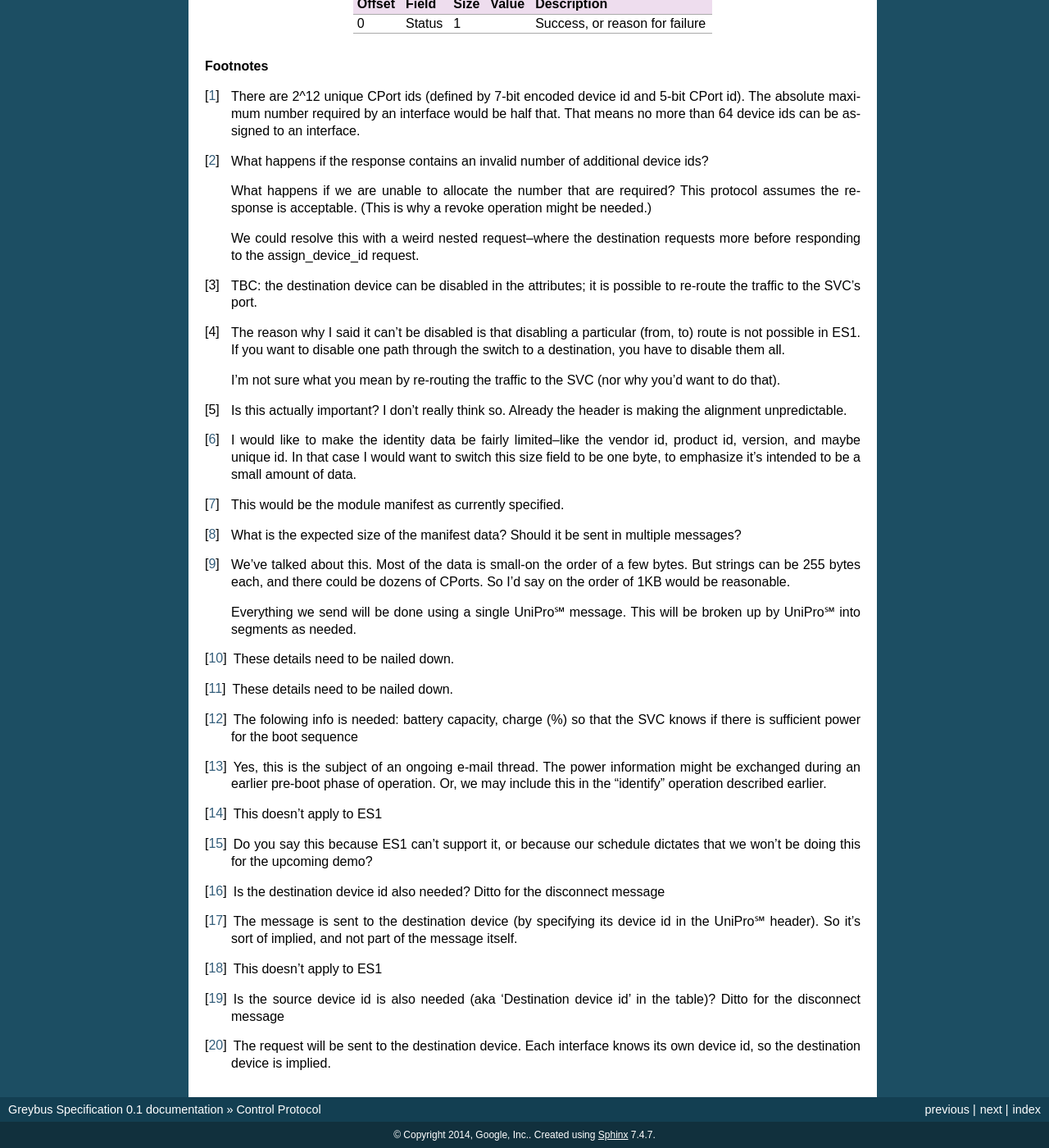
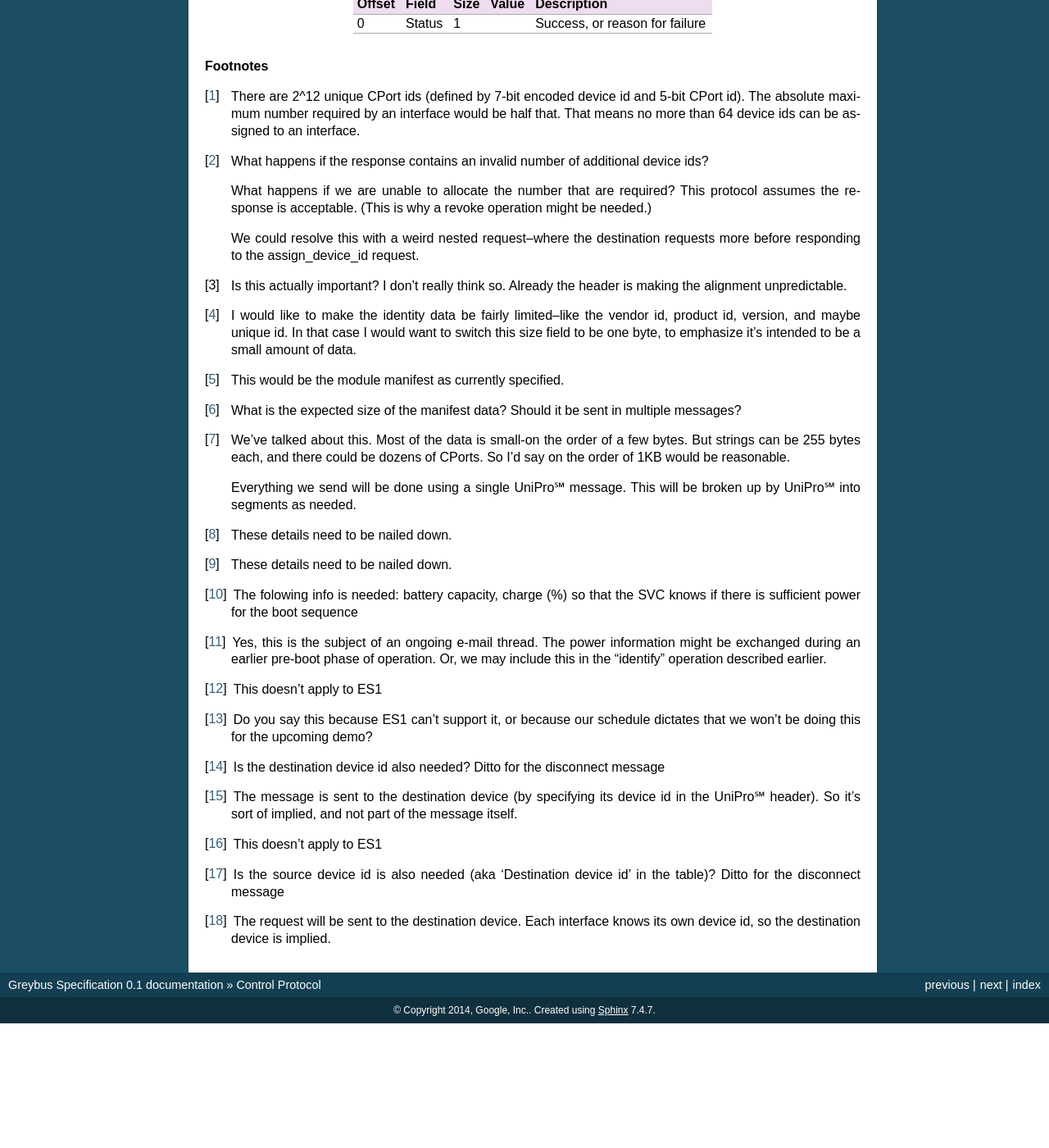
Before and after one commit to projectara/greybus-spec, a Sphinx documentation site: the page built from source/control.rst, in a window 1280 px wide and 1400 px high, scrolled down 11876 px. Shown: the whole window at 82% size. Built offline with Sphinx 7.4.7, drawn with Linux system fonts in a browser that asks for light colours; after the commit the page ends 13124 px from its top, so only the background shows below that; some of the changed text lies outside the part shown.

Commit message:
Control Protocol: resolve unneeded footnotes for set_route
These footnotes are not needed anymore, so remove them.

Reviewed-by: Marti Bolivar <mbolivar@leaflabs.com>
Signed-off-by: Greg Kroah-Hartman <greg@kroah.com>

```diff
--- a/source/control.rst
+++ b/source/control.rst
@@ -1276,17 +1276,6 @@ The disable route response contains only the status byte.
          destination requests more before responding to the
          assign_device_id request.
 
-.. [#ce] TBC: the destination device can be disabled in the attributes;
-         it is possible to re-route the traffic to the SVC's port.
-
-.. [#cf] The reason why I said it can't be disabled is that disabling
-         a particular (from, to) route is not possible in ES1.  If you
-         want to disable one path through the switch to a destination,
-         you have to disable them all.
-
-         I'm not sure what you mean by re-routing the traffic to the
-         SVC (nor why you'd want to do that).
-
 .. [#cg] Is this actually important? I don't really think so.  Already
          the header is making the alignment unpredictable.
 
```
Also changed, not shown: other parts of source/control.rst (+1 -1 lines).
